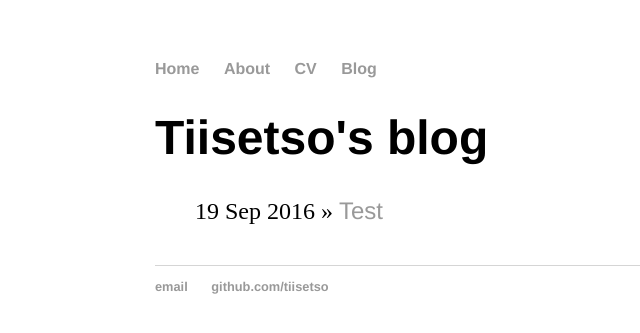
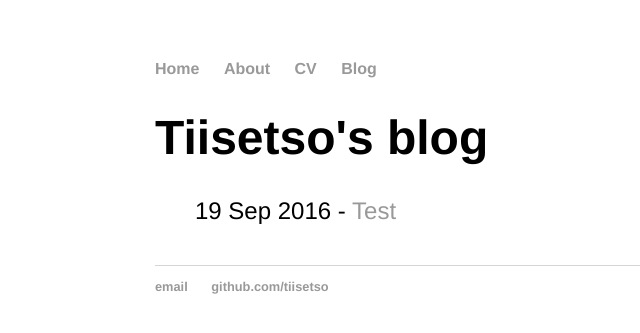
Before and after one commit to Tiisetso/tiisetso.github.io, a Jekyll site: the page built from blog/index.html, in a window 1280 px wide. Shown: the top 333 px of the page, without its empty margins (37-677 px from the left). Built offline with Jekyll 4.4.1, drawn with Linux system fonts in a browser that asks for light colours.

Commit message:
Less serif fonts on posts.

```diff
--- a/blog/index.html
+++ b/blog/index.html
@@ -6,6 +6,6 @@
 	<ul class="posts">
 
 	  {% for post in site.posts %}
-	    <li><span>{{ post.date | date_to_string }}</span> » <a href="{{ post.url }}" title="{{ post.title }}">{{ post.title }}</a></li>
+	    <li><span>{{ post.date | date_to_string }}</span> - <a href="{{ post.url }}" title="{{ post.title }}">{{ post.title }}</a></li>
 	  {% endfor %}
 	</ul>
--- a/css/main.css
+++ b/css/main.css
@@ -41,4 +41,5 @@
 
 ul.posts li {
     list-style: none;
+    font-family:'Helvetica', 'Arial', 'Sans-Serif';
 }
```
